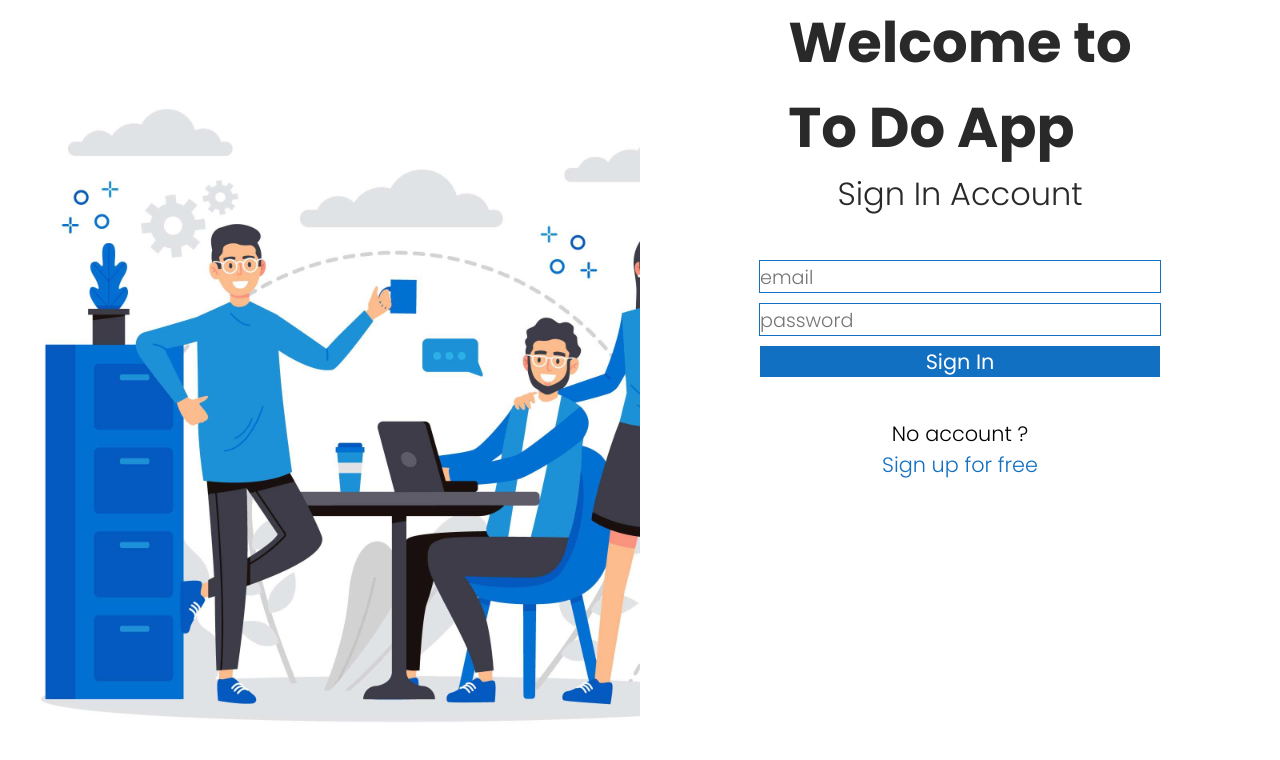
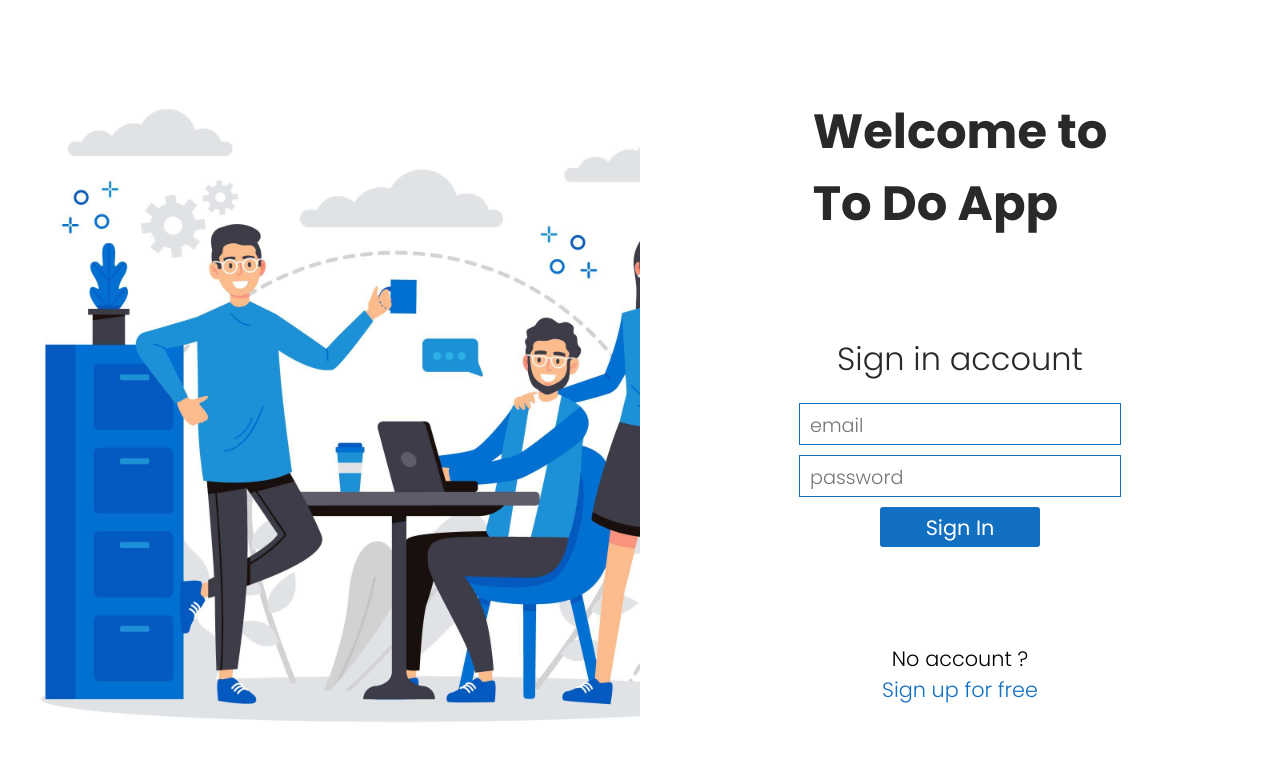
Before and after one commit to Tomohiro-Akinaga/TaskManagement-App-React.js, a React (Create React App) app: page /signin in a window 1280 px wide. Shown: the top 760 px of the page. Built offline with nearby package versions, Linux system fonts and the light colour scheme; no server answers.

Commit message:
done signIn design

```diff
--- a/src/_variable.scss
+++ b/src/_variable.scss
@@ -9,3 +9,4 @@ $signin-password-border: rgb(18, 112, 194);
 $signin-password-text: rgb(41, 41, 41);
 
 $signin-button: rgb(18, 112, 194);
+$signin-button-hover: rgb(40, 124, 198);
--- a/src/components/SignIn/SignIn-Form/SignInForm.module.scss
+++ b/src/components/SignIn/SignIn-Form/SignInForm.module.scss
@@ -10,9 +10,11 @@
 .email {
     border: solid 1px $signin-email-border;
     font-size: 1.3rem;
-    width: 100%;
+    width: 300px;
+    height: 40px;
     color: $signin-email-text;
     margin-bottom: 10px;
+    padding: 0 10px;
     &::placeholder {
         font-size: 1.2rem;
         font-weight: 300;
@@ -25,9 +27,11 @@
 .password {
     border: solid 1px $signin-password-border;
     font-size: 1.3rem;
-    width: 100%;
+    width: 300px;
+    height: 40px;
     color: $signin-password-text;
     margin-bottom: 10px;
+    padding: 0 10px;
     &::placeholder {
         font-size: 1.2rem;
         font-weight: 300;
@@ -39,11 +43,15 @@
 
 .signIn {
     font-size: 1.3rem;
-    width: 100%;
     color: #fff;
     border: none;
+    border-radius: 3px;
     background-color: $signin-button;
+    width: 160px;
+    height: 40px;
+    transition: all 0.2s;
     &:hover {
         cursor: pointer;
+        background-color: $signin-button-hover;
     }
 }
--- a/src/components/SignIn/SignIn.jsx
+++ b/src/components/SignIn/SignIn.jsx
@@ -13,12 +13,14 @@ export default function SignIn() {
                     Welcome to <br />
                     To Do App
                 </h1>
-                <h2 className={SignInStyle.subtitle}>Sign In Account</h2>
                 <div className={SignInStyle.form}>
+                    <h2 className={SignInStyle.subtitle}>Sign in account</h2>
                     <SignInForm />
                 </div>
-                <p className={SignInStyle.text}>No account ?</p>
-                <a className={SignInStyle.link}>Sign up for free </a>
+                <div className={SignInStyle.signUp}>
+                    <p className={SignInStyle.text}>No account ?</p>
+                    <a className={SignInStyle.link}>Sign up for free </a>
+                </div>
             </div>
         </div>
     );
--- a/src/components/SignIn/SignIn.module.scss
+++ b/src/components/SignIn/SignIn.module.scss
@@ -3,6 +3,7 @@
 .container {
     height: 100vh;
     display: flex;
+    justify-content: center;
 }
 
 .illust {
@@ -21,21 +22,22 @@
     display: flex;
     flex-direction: column;
     align-items: center;
+    justify-content: space-evenly;
 }
 
 .title {
     color: $signin-title;
-    font-size: 3.5rem;
+    font-size: 3rem;
 }
 
 .subtitle {
     font-size: 2rem;
     font-weight: 300;
     color: $signin-subtitle;
+    margin-bottom: 20px;
 }
 
 .form {
-    height: 200px;
     width: 100%;
     display: flex;
     align-items: center;
@@ -56,3 +58,19 @@
         cursor: pointer;
     }
 }
+
+.signUp {
+    display: flex;
+    flex-direction: column;
+    align-items: center;
+}
+
+@media only screen and (max-width: 710px) {
+    .illust {
+        display: none;
+    }
+
+    .wrapper {
+        width: 100%;
+    }
+}
```
